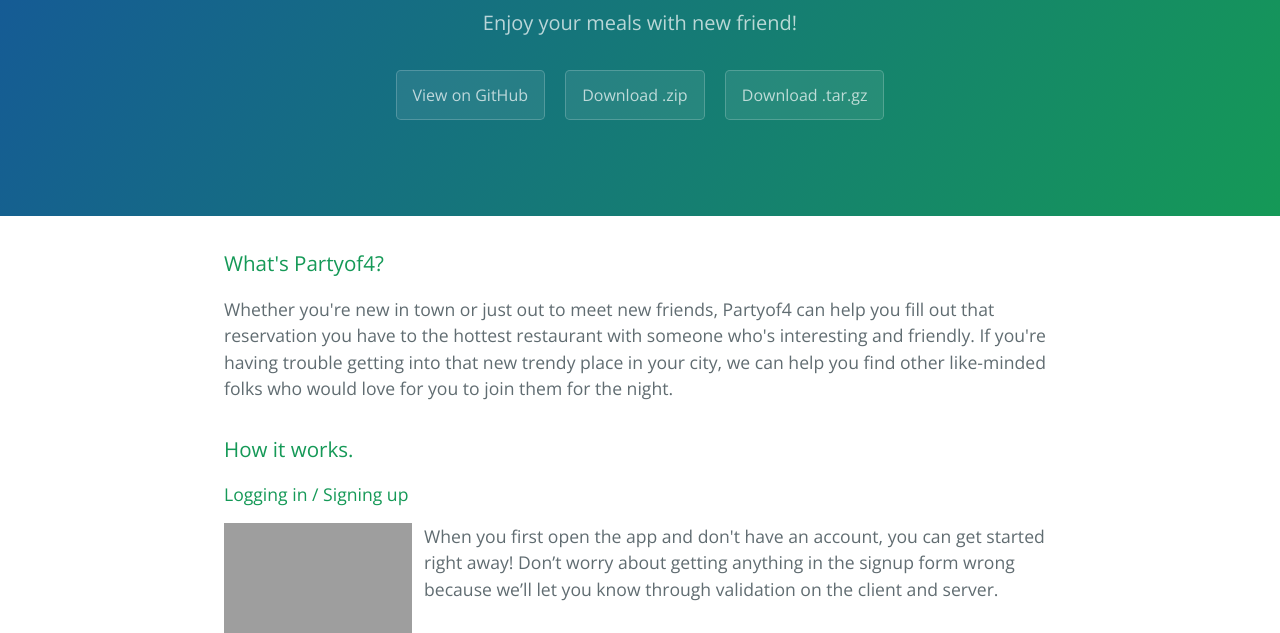
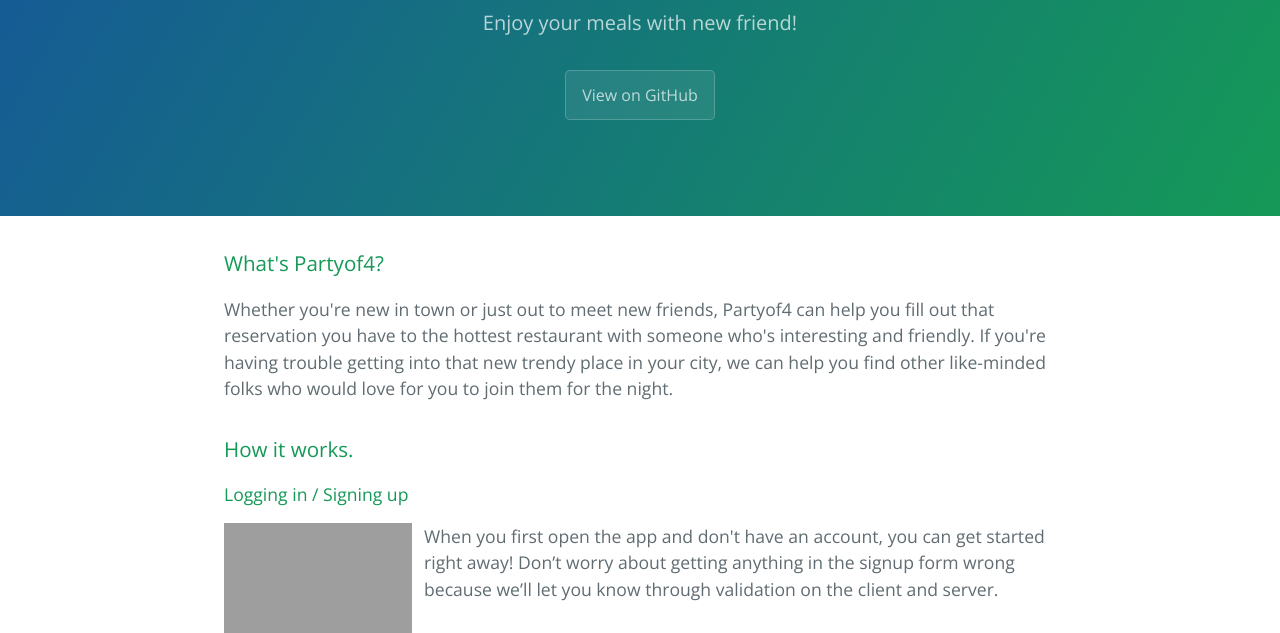
Before and after one commit to Trustworthy-Hair/partyof4mobile, a plain HTML site: page index.html in a window 1280 px wide. Shown: the part 167-800 px from the top of the page. Drawn offline with nearby package versions, Linux system fonts and the light colour scheme; grey boxes are pictures that could not be loaded.

Commit message:
removed zip download button

```diff
--- a/index.html
+++ b/index.html
@@ -14,8 +14,6 @@
       <h1 class="project-name">Partyof4</h1>
       <h2 class="project-tagline">Enjoy your meals with new friend!</h2>
       <a href="https://github.com/Trustworthy-Hair/partyof4mobile" class="btn">View on GitHub</a>
-      <a href="https://github.com/Trustworthy-Hair/partyof4mobile/zipball/master" class="btn">Download .zip</a>
-      <a href="https://github.com/Trustworthy-Hair/partyof4mobile/tarball/master" class="btn">Download .tar.gz</a>
     </section>
 
     <section class="main-content">
```
